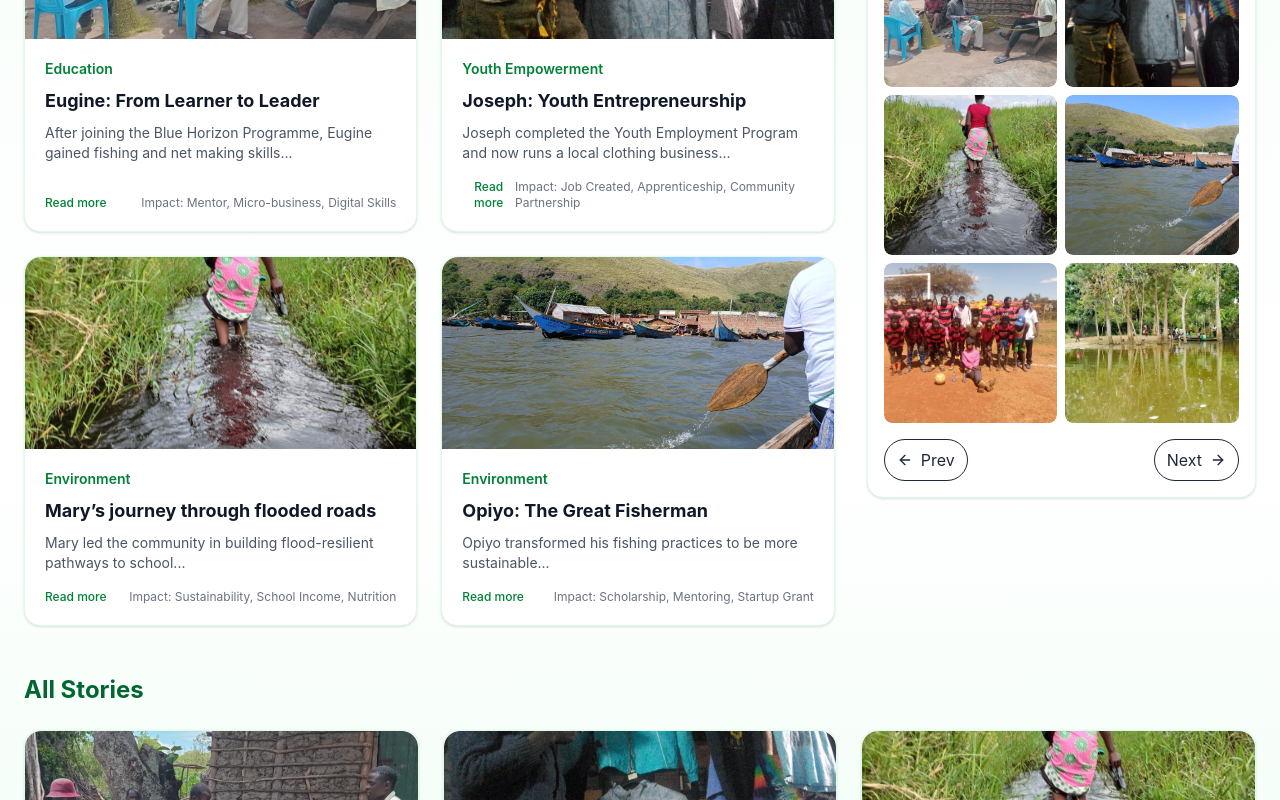
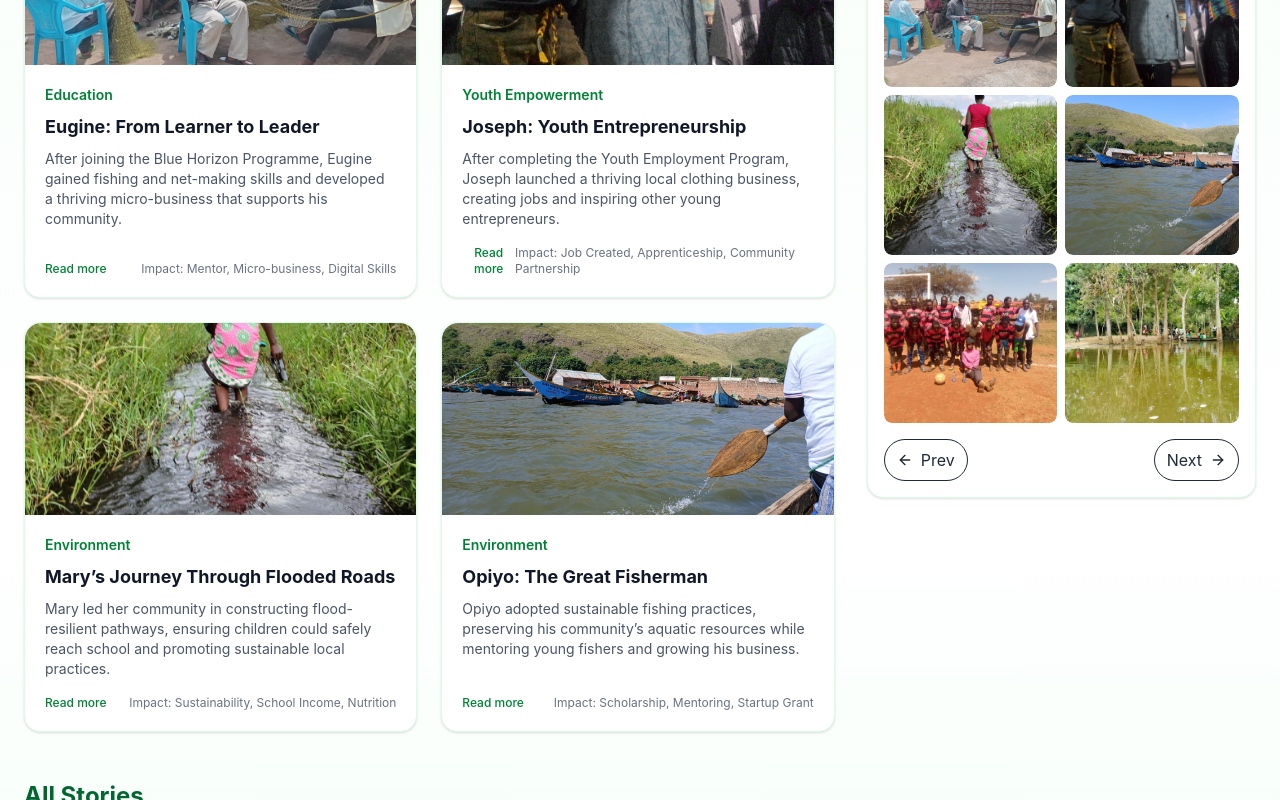
Before and after one commit to steph10920/ecnafrica, a React (Vite) app: page /Stories in a window 1280 px wide. Shown: the part 980-1780 px from the top of the page. Built offline with nearby package versions, Linux system fonts and the light colour scheme.

Commit message:
new stories added

```diff
--- a/src/pages/stories.jsx
+++ b/src/pages/stories.jsx
@@ -45,39 +45,39 @@ const StoryCard = ({ story, onReadMore }) => (
 
 export default function Stories() {
   const [stories] = useState([
-    {
+        {
       id: "Eugine",
       title: "Eugine: From Learner to Leader",
       category: "Education",
-      excerpt: "After joining the Blue Horizon Programme, Eugine gained fishing and net making skills...",
-      body: "Eugine joined our Blue Horizon Programme eager to learn new skills that could help his community...",
+      excerpt: "After joining the Blue Horizon Programme, Eugine gained fishing and net-making skills and developed a thriving micro-business that supports his community.",
+      body: "Eugine joined our Blue Horizon Programme eager to learn skills that could benefit his community. Through hands-on training, he mastered fishing and net-making, and soon started a small business supplying nets and fish locally. With guidance from mentors, Eugine also explored digital tools to manage his enterprise efficiently. Today, he not only runs a successful micro-business but also mentors other youth, inspiring them to develop skills, embrace entrepreneurship, and leverage technology for growth.",
       img: eugineImg,
       impact: ["Mentor", "Micro-business", "Digital Skills"],
     },
-    {
+        {
       id: "joseph",
       title: "Joseph: Youth Entrepreneurship",
       category: "Youth Empowerment",
-      excerpt: "Joseph completed the Youth Employment Program and now runs a local clothing business...",
-      body: "Joseph was determined to create a better future for himself and his family...",
+      excerpt: "After completing the Youth Employment Program, Joseph launched a thriving local clothing business, creating jobs and inspiring other young entrepreneurs.",
+      body: "Joseph was determined to create a better future for himself and his family. Through the Youth Employment Program, he gained practical business skills, mentorship, and access to resources to start his own clothing enterprise. Today, Joseph runs a successful local business, provides apprenticeship opportunities for other youth, and collaborates with community partners to expand economic opportunities. His journey highlights the power of skill development and community support in transforming young lives.",
       img: josephImg,
       impact: ["Job Created", "Apprenticeship", "Community Partnership"],
     },
     {
       id: "Mary",
-      title: "Mary’s journey through flooded roads",
+      title: "Mary’s Journey Through Flooded Roads",
       category: "Environment",
-      excerpt: "Mary led the community in building flood-resilient pathways to school...",
-      body: "Mary noticed that during the rainy season many children struggled to reach school...",
+      excerpt: "Mary led her community in constructing flood-resilient pathways, ensuring children could safely reach school and promoting sustainable local practices.",
+      body: "Mary noticed that during the rainy season, many children struggled to reach school due to flooded and unsafe roads. Determined to find a solution, she mobilized her community to build durable, flood-resilient pathways. Through collaboration with local organizations, they used sustainable materials and techniques, improving access to education and creating small income-generating opportunities along the way. Mary's efforts not only ensured consistent school attendance but also promoted environmental sustainability and strengthened community resilience.",
       img: maryImg,
       impact: ["Sustainability", "School Income", "Nutrition"],
     },
-    {
+        {
       id: "Opiyo",
       title: "Opiyo: The Great Fisherman",
       category: "Environment",
-      excerpt: "Opiyo transformed his fishing practices to be more sustainable...",
-      body: "Having grown up in a fishing community, Opiyo skilled in traditional fishing methods...",
+      excerpt: "Opiyo adopted sustainable fishing practices, preserving his community’s aquatic resources while mentoring young fishers and growing his business.",
+      body: "Having grown up in a fishing community, Opiyo was skilled in traditional fishing methods but noticed declining fish stocks over the years. Through training programs and mentorship, he learned sustainable fishing techniques and resource management. Applying these methods, Opiyo not only improved his catch responsibly but also started mentoring younger fishers and secured a startup grant to expand his operations. His dedication demonstrates how environmental stewardship and entrepreneurship can go hand in hand, benefiting both the community and the ecosystem.",
       img: opiyoImg,
       impact: ["Scholarship", "Mentoring", "Startup Grant"],
     },
@@ -103,7 +103,6 @@ export default function Stories() {
     img: busiaFloodImg,
     impact: ["Emergency Support", "Tree Planting", "Early Warning Systems"],
   },
-
   ]);
 
   const [index, setIndex] = useState(0);
```
